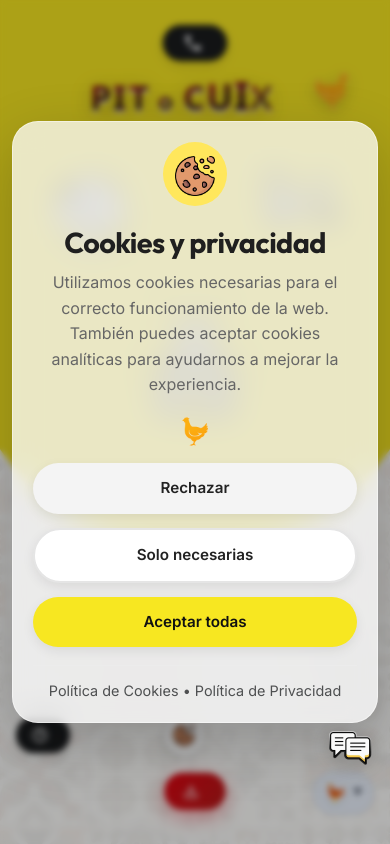
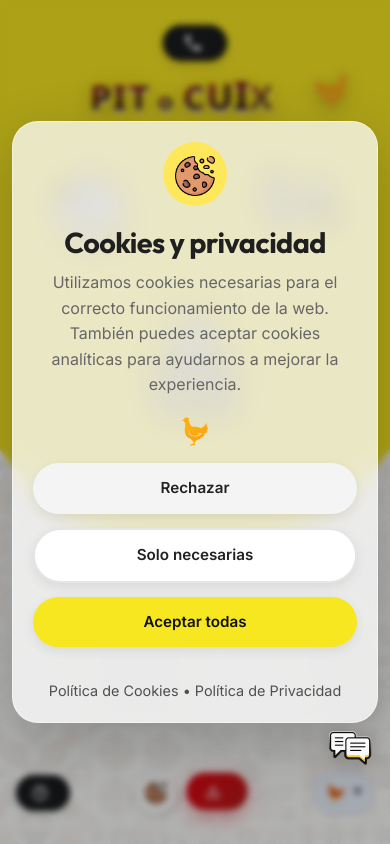
Before and after one commit to carlosdamota/pit_o_cuixa_mvp, a PHP site: template src/frontend/templates/pages/home.php in a window 390 px wide. Run offline with PHP 8.4, Linux system fonts and the light colour scheme; the template is opened without the code that fills it, so the values that code supplies are empty; some libraries are stand-ins or nearby versions.

Commit message:
fix(onboarding): footer layout grid to flexbox for responsive reflow

```diff
--- a/public/css/pages/home.css
+++ b/public/css/pages/home.css
@@ -647,31 +647,19 @@ body:has(.landing--onboarding) .main {
 /* ── Bottom Footer Area (White Section) ─────────────────────────── */
 .onboarding__footer {
   width: 100%;
-  display: grid;
-  grid-template-columns: 1fr auto 1fr;
+  display: flex;
+  flex-wrap: wrap;
+  justify-content: center;
   align-items: center;
   margin-top: auto;
   padding-top: var(--space-sm);
   padding-bottom: var(--space-xs);
-  gap: var(--space-md);
-}
-
-/* Fix children to their grid columns (prevents shift when CTA is hidden) */
-.onboarding__faq-btn {
-  grid-column: 1;
-}
-
-.onboarding__pwa-wrapper {
-  grid-column: 2;
-}
-
-.onboarding__lang-dropdown {
-  grid-column: 3;
+  gap: 10px;
 }
 
 /* FAQ Pill Button */
 .onboarding__faq-btn {
-  justify-self: start;
+  margin-right: auto;
   min-width: 0;
   height: 36px;
   padding: 0 16px;
@@ -727,10 +715,8 @@ body:has(.landing--onboarding) .main {
   box-shadow:0 8px 18px rgba(0,0,0,.16);
 }
 
-/* Floating PWA Installation CTA Button (Bottom-Left above FAQ) */
-/* PWA Installation CTA Button (in-flow centered middle grid column) */
+/* PWA Installation CTA Button (in-flow centered) */
 .onboarding__pwa-wrapper {
-  justify-self: center;
   min-width: 0;
   display: inline-flex;
   align-items: center;
@@ -864,7 +850,7 @@ body:has(.landing--onboarding) .main {
 /* ── Language Selector Dropdown (Footer) ─────────────────────────── */
 .onboarding__lang-dropdown {
   position: relative;
-  justify-self: end;
+  margin-left: auto;
   min-width: 0;
 }
 
```
